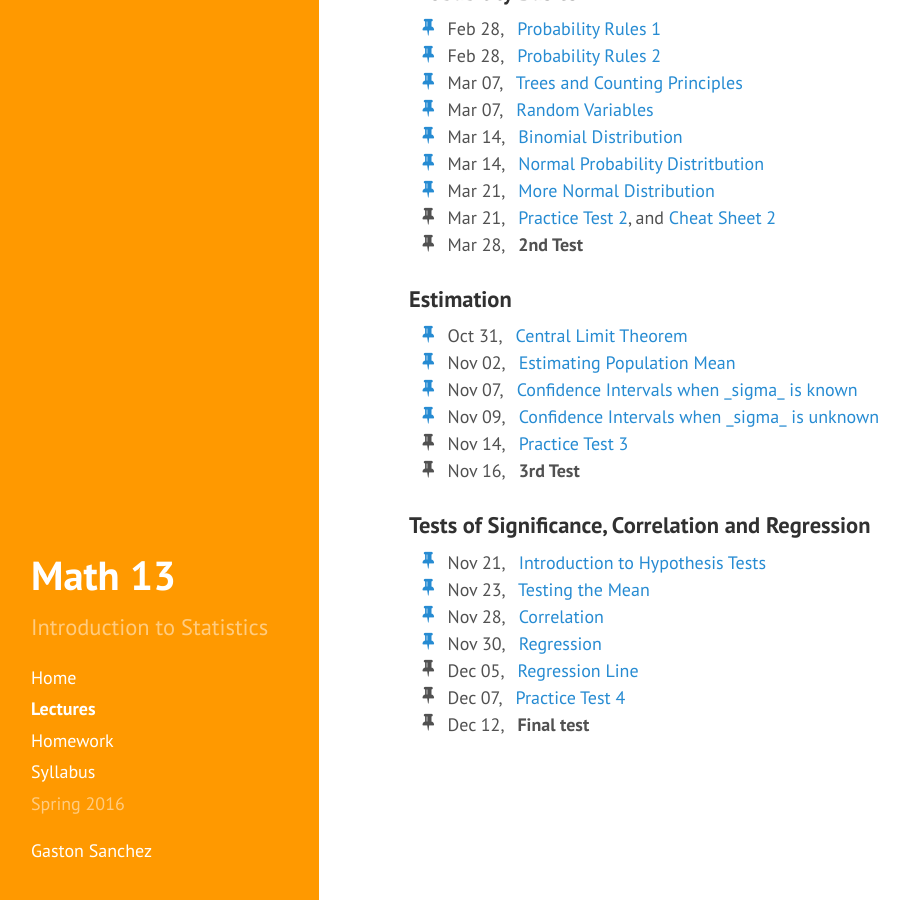
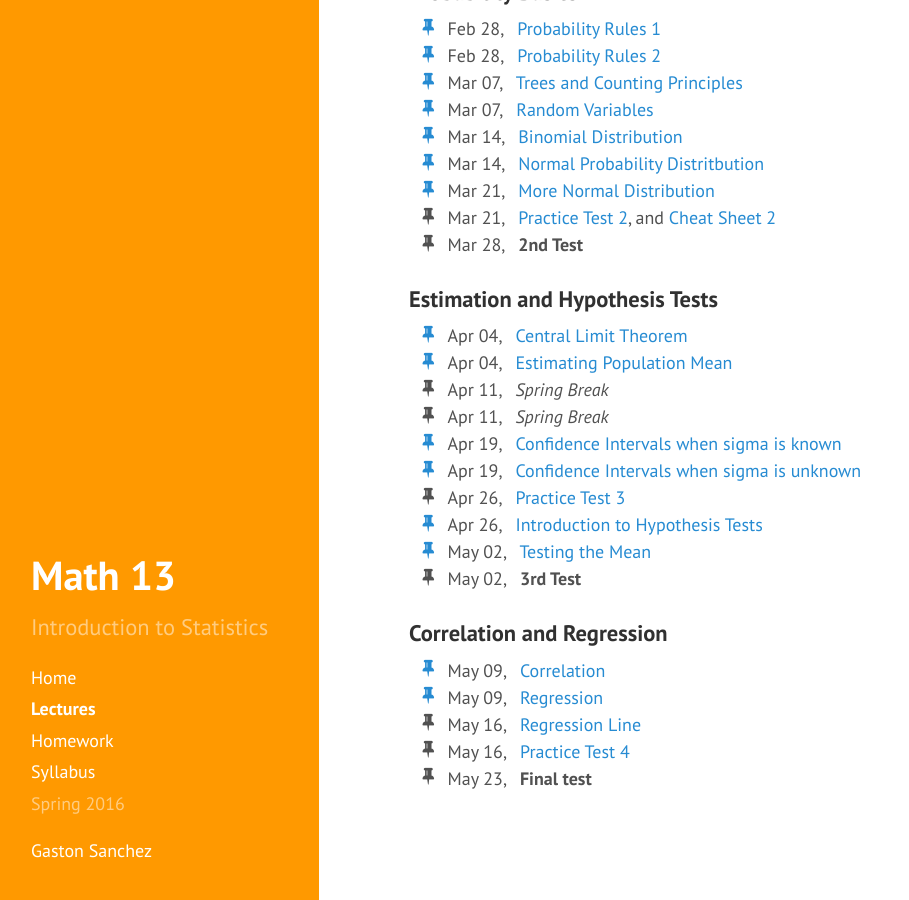
Before and after one commit to gastonstat/relic-math13, a Jekyll site: the page built from lectures/index.md, in a window 1280 px wide and 900 px high, scrolled down 502 px. Shown: the whole window, without its empty margins (5-914 px from the left). Built offline with Jekyll 4.4.1, drawn with Linux system fonts in a browser that asks for light colours; nearby versions of some CDN libraries.

Commit message:
lectures: update dates for april spring 2017

```diff
--- a/lectures/index.md
+++ b/lectures/index.md
@@ -75,60 +75,58 @@ Tentative Calendar, Spring 2017
 </ul>
 
 
-### Estimation
+### Estimation and Hypothesis Tests
 
 <ul class="fa-ul">
   <li>
-    <a href="14-sampling-distributions"><i class="fa-li fa fa-thumb-tack"></i></a> Oct 31, &nbsp;&nbsp;<a href="https://docs.google.com/presentation/d/1hOJ_QsjbbIYxXFciK2vXLgFG407aZ64ipndUyKljmo8/pub?start=false&loop=false&delayms=3000" target="_blank">Central Limit Theorem</a>
-  </li>
-<!--
-<li>
-    <i class="fa-li fa fa-thumb-tack"></i> Mar 21, &nbsp;&nbsp;<em>Spring Break</em>
+    <a href="14-sampling-distributions"><i class="fa-li fa fa-thumb-tack"></i></a> Apr 04, &nbsp;&nbsp;<a href="https://docs.google.com/presentation/d/1hOJ_QsjbbIYxXFciK2vXLgFG407aZ64ipndUyKljmo8/pub?start=false&loop=false&delayms=3000" target="_blank">Central Limit Theorem</a>
   </li>
   <li>
-    <i class="fa-li fa fa-thumb-tack"></i> Mar 23, &nbsp;&nbsp;<em>Spring Break</em>
-  </li>
--->
-  <li>
-    <a href="15-mean-estimation"><i class="fa-li fa fa-thumb-tack"></i></a> Nov 02, &nbsp;&nbsp;<a href="https://docs.google.com/presentation/d/1mav1fbW42UKDoSZtqVzMh68hPLMj-zMzYzyJN4jp0RQ/pub?start=false&loop=false&delayms=3000" target="_blank">Estimating Population Mean</a>
+    <a href="15-mean-estimation"><i class="fa-li fa fa-thumb-tack"></i></a> Apr 04, &nbsp;&nbsp;<a href="https://docs.google.com/presentation/d/1mav1fbW42UKDoSZtqVzMh68hPLMj-zMzYzyJN4jp0RQ/pub?start=false&loop=false&delayms=3000" target="_blank">Estimating Population Mean</a>
   </li>
   <li>
-    <a href="15-mean-estimation"><i class="fa-li fa fa-thumb-tack"></i></a> Nov 07, &nbsp;&nbsp;<a href="https://docs.google.com/presentation/d/1_3QyXoxKRTRhPUKayXdZh0fKvupRKFOCW04izE-Rh3M/pub?start=false&loop=false&delayms=3000" target="_blank">Confidence Intervals when _sigma_ is known</a>
+    <i class="fa-li fa fa-thumb-tack"></i> Apr 11, &nbsp;&nbsp;<em>Spring Break</em>
   </li>
   <li>
-    <a href="16-mean-estimation2"><i class="fa-li fa fa-thumb-tack"></i></a> Nov 09, &nbsp;&nbsp;<a href="https://docs.google.com/presentation/d/15SQRKW-iB-Mu479hsS73xAL5ewzzkFHzpTzjt9XR7J4/pub?start=false&loop=false&delayms=3000" target="_blank">Confidence Intervals when _sigma_ is unknown</a>
+    <i class="fa-li fa fa-thumb-tack"></i> Apr 11, &nbsp;&nbsp;<em>Spring Break</em>
   </li>
   <li>
-    <i class="fa-li fa fa-thumb-tack"></i> Nov 14, &nbsp;&nbsp;<a href="../homework/math13-practice03-questions.pdf">Practice Test 3</a>
+    <a href="15-mean-estimation"><i class="fa-li fa fa-thumb-tack"></i></a> Apr 19, &nbsp;&nbsp;<a href="https://docs.google.com/presentation/d/1_3QyXoxKRTRhPUKayXdZh0fKvupRKFOCW04izE-Rh3M/pub?start=false&loop=false&delayms=3000" target="_blank">Confidence Intervals when sigma is known</a>
   </li>
   <li>
-    <i class="fa-li fa fa-thumb-tack"></i> Nov 16, &nbsp;&nbsp;<b>3rd Test</b>
+    <a href="16-mean-estimation2"><i class="fa-li fa fa-thumb-tack"></i></a> Apr 19, &nbsp;&nbsp;<a href="https://docs.google.com/presentation/d/15SQRKW-iB-Mu479hsS73xAL5ewzzkFHzpTzjt9XR7J4/pub?start=false&loop=false&delayms=3000" target="_blank">Confidence Intervals when sigma is unknown</a>
+  </li>
+  <li>
+    <i class="fa-li fa fa-thumb-tack"></i> Apr 26, &nbsp;&nbsp;<a href="../homework/math13-practice03-questions.pdf">Practice Test 3</a>
+  </li>
+  <li>
+    <a href="17-hypothesis-test"><i class="fa-li fa fa-thumb-tack"></i></a> Apr 26, &nbsp;&nbsp;<a href="https://docs.google.com/presentation/d/11pegEt3GgGtL3EWMine8Es0T_hrptiC_z56g85Pye5g/pub?start=false&loop=false&delayms=3000" target="_blank">Introduction to Hypothesis Tests</a>
+  </li>
+  <li>
+    <a href="18-testing-mean"><i class="fa-li fa fa-thumb-tack"></i></a> May 02, &nbsp;&nbsp;<a href="https://docs.google.com/presentation/d/12yS0nt2BLZ9nwYWBAMpFM589oteflse3HbP-oKsagnk/pub?start=false&loop=false&delayms=3000" target="_blank">Testing the Mean</a>
+  </li>
+  <li>
+    <i class="fa-li fa fa-thumb-tack"></i> May 02, &nbsp;&nbsp;<b>3rd Test</b>
   </li>
 </ul>
 
 
-### Tests of Significance, Correlation and Regression
+### Correlation and Regression
 
 <ul class="fa-ul">
   <li>
-    <a href="17-hypothesis-test"><i class="fa-li fa fa-thumb-tack"></i></a> Nov 21, &nbsp;&nbsp;<a href="https://docs.google.com/presentation/d/11pegEt3GgGtL3EWMine8Es0T_hrptiC_z56g85Pye5g/pub?start=false&loop=false&delayms=3000" target="_blank">Introduction to Hypothesis Tests</a>
+    <a href=""><i class="fa-li fa fa-thumb-tack"></i></a> May 09, &nbsp;&nbsp;<a href="https://docs.google.com/presentation/d/1Us875ne5g_qBxRsw_08BbuRjefC2H8g9pBpelA0qUmY/pub?start=false&loop=false&delayms=3000" target="_blank">Correlation</a>
   </li>
   <li>
-    <a href="18-testing-mean"><i class="fa-li fa fa-thumb-tack"></i></a> Nov 23, &nbsp;&nbsp;<a href="https://docs.google.com/presentation/d/12yS0nt2BLZ9nwYWBAMpFM589oteflse3HbP-oKsagnk/pub?start=false&loop=false&delayms=3000" target="_blank">Testing the Mean</a>
+    <a href=""><i class="fa-li fa fa-thumb-tack"></i></a> May 09, &nbsp;&nbsp;<a href="https://docs.google.com/presentation/d/1qtRsWWtAEBuikep3jU01EaQ3-n_OVRt2zSqXrDjk5yA/pub?start=false&loop=false&delayms=3000" target="_blank">Regression</a>
   </li>
   <li>
-    <a href=""><i class="fa-li fa fa-thumb-tack"></i></a> Nov 28, &nbsp;&nbsp;<a href="https://docs.google.com/presentation/d/1Us875ne5g_qBxRsw_08BbuRjefC2H8g9pBpelA0qUmY/pub?start=false&loop=false&delayms=3000" target="_blank">Correlation</a>
+    <i class="fa-li fa fa-thumb-tack"></i> May 16, &nbsp;&nbsp;<a href="https://docs.google.com/presentation/d/1qtRsWWtAEBuikep3jU01EaQ3-n_OVRt2zSqXrDjk5yA/pub?start=false&loop=false&delayms=3000" target="_blank">Regression Line</a>
   </li>
   <li>
-    <a href=""><i class="fa-li fa fa-thumb-tack"></i></a> Nov 30, &nbsp;&nbsp;<a href="https://docs.google.com/presentation/d/1qtRsWWtAEBuikep3jU01EaQ3-n_OVRt2zSqXrDjk5yA/pub?start=false&loop=false&delayms=3000" target="_blank">Regression</a>
+    <i class="fa-li fa fa-thumb-tack"></i> May 16, &nbsp;&nbsp;<a href="../homework/math13-practice04-questions.pdf">Practice Test 4</a>
   </li>
   <li>
-    <i class="fa-li fa fa-thumb-tack"></i> Dec 05, &nbsp;&nbsp;<a href="https://docs.google.com/presentation/d/1qtRsWWtAEBuikep3jU01EaQ3-n_OVRt2zSqXrDjk5yA/pub?start=false&loop=false&delayms=3000" target="_blank">Regression Line</a>
-  </li>
-  <li>
-    <i class="fa-li fa fa-thumb-tack"></i> Dec 07, &nbsp;&nbsp;<a href="../homework/math13-practice04-questions.pdf">Practice Test 4</a>
-  </li>
-  <li>
-    <i class="fa-li fa fa-thumb-tack"></i> Dec 12, &nbsp;&nbsp;<b>Final test</b>
+    <i class="fa-li fa fa-thumb-tack"></i> May 23, &nbsp;&nbsp;<b>Final test</b>
   </li>
 </ul>
```
